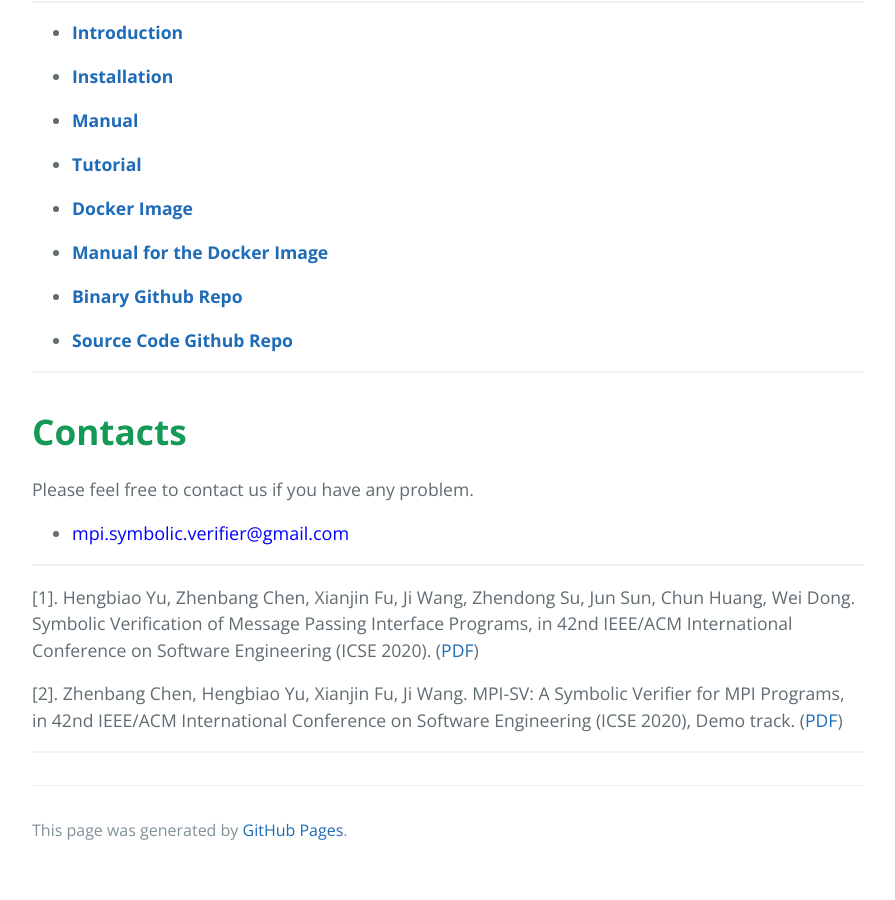
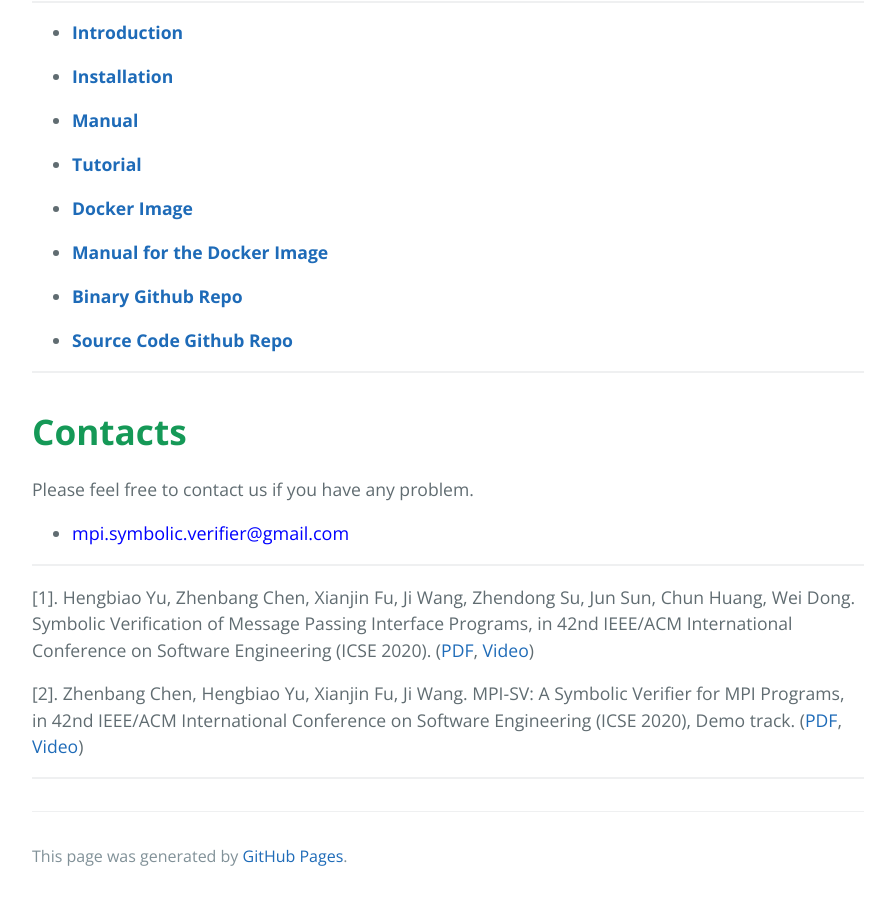
Before and after one commit to mpi-sv/mpi-sv.github.io, a Jekyll site: the page built from index.md, in a window 1280 px wide and 900 px high, scrolled down 664 px. Shown: the whole window, without its empty margins (192-1087 px from the left). Built offline with Jekyll 4.4.1, drawn with Linux system fonts in a browser that asks for light colours; before the commit the page ends 1538 px from its top, so only the background shows below that.

Commit message:
Update index.md

```diff
--- a/index.md
+++ b/index.md
@@ -40,8 +40,8 @@ Please feel free to contact us if you have any problem.
 *   <font color="#0000FF" size="4">mpi.symbolic.verifier@gmail.com</font>
 
 * * *
-<span id="jump1">[1]</span>. Hengbiao Yu, Zhenbang Chen, Xianjin Fu, Ji Wang, Zhendong Su, Jun Sun, Chun Huang, Wei Dong. Symbolic Verification of Message Passing Interface Programs, in 42nd IEEE/ACM International Conference on Software Engineering (ICSE 2020). ([PDF](https://zbchen.github.io/Papers_files/icse-2020-preprint.pdf))
+<span id="jump1">[1]</span>. Hengbiao Yu, Zhenbang Chen, Xianjin Fu, Ji Wang, Zhendong Su, Jun Sun, Chun Huang, Wei Dong. Symbolic Verification of Message Passing Interface Programs, in 42nd IEEE/ACM International Conference on Software Engineering (ICSE 2020). ([PDF](https://zbchen.github.io/Papers_files/icse-2020-preprint.pdf), [Video](https://www.youtube.com/watch?v=WdR7X3GMRGA))
 
-<span id="jump2">[2]</span>. Zhenbang Chen, Hengbiao Yu, Xianjin Fu, Ji Wang. MPI-SV: A Symbolic Verifier for MPI Programs, in 42nd IEEE/ACM International Conference on Software Engineering (ICSE 2020), Demo track. ([PDF](http://zbchen.github.io/Papers_files/icse-2020-demo.pdf))
+<span id="jump2">[2]</span>. Zhenbang Chen, Hengbiao Yu, Xianjin Fu, Ji Wang. MPI-SV: A Symbolic Verifier for MPI Programs, in 42nd IEEE/ACM International Conference on Software Engineering (ICSE 2020), Demo track. ([PDF](http://zbchen.github.io/Papers_files/icse-2020-demo.pdf), [Video](https://www.youtube.com/watch?v=VmribkqzrlI))
 
 * * *
```
